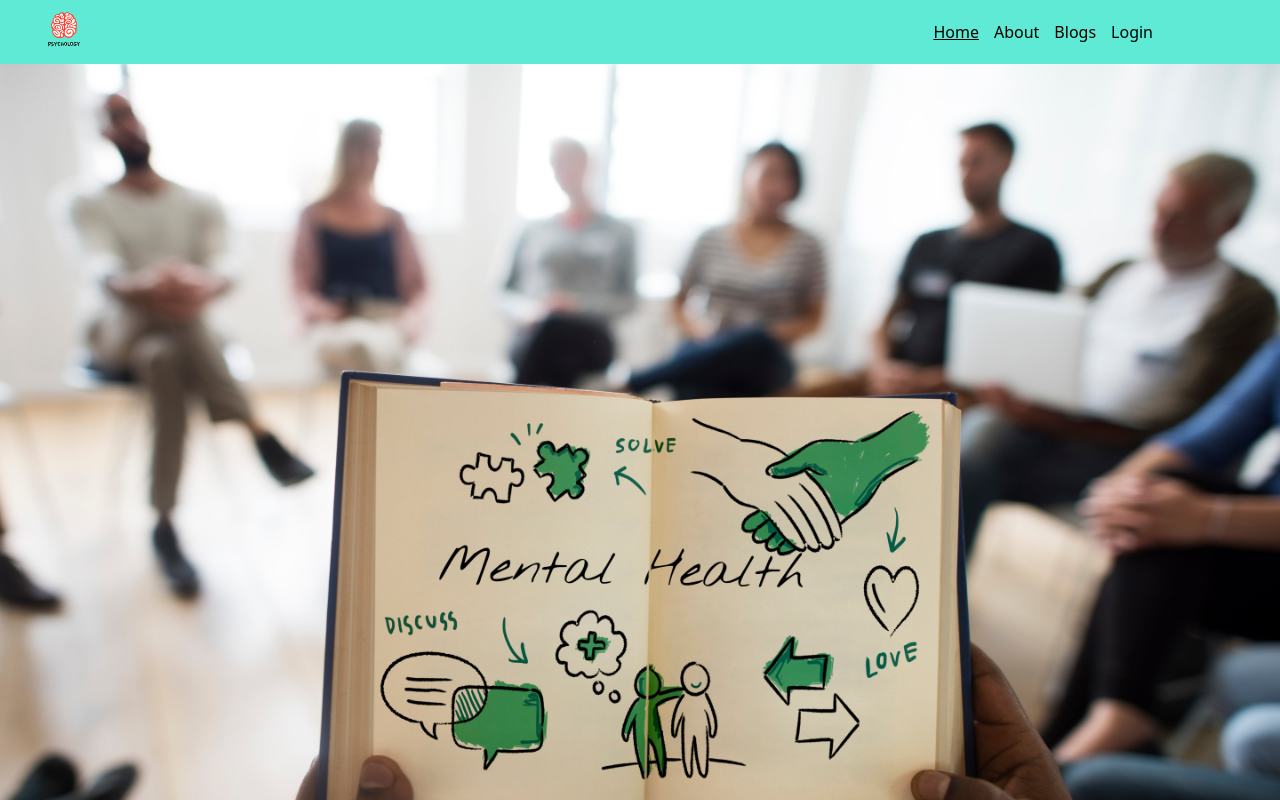
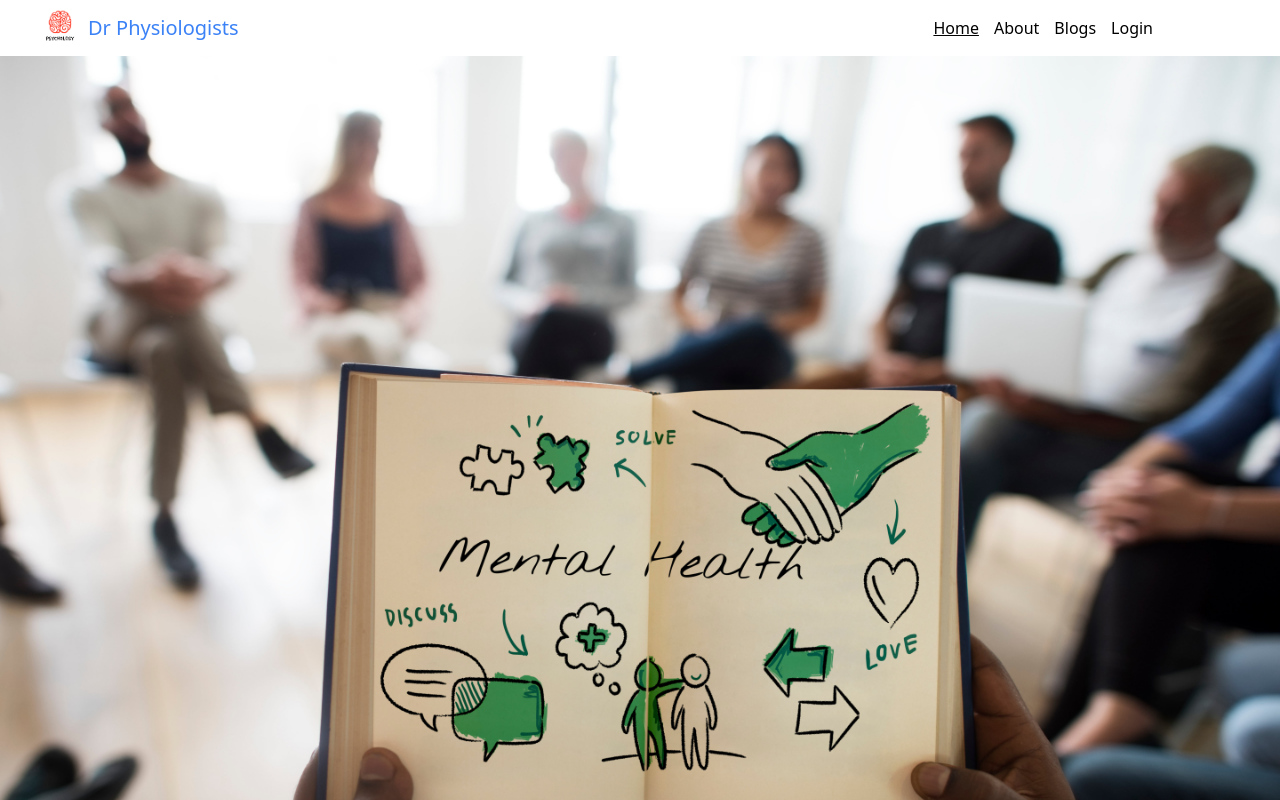
Before and after one commit to HasibAliOpu/Dr-Physiologists, a React (Create React App) app: page / in a window 1280 px wide. Shown: the top 800 px of the page. Built offline with nearby package versions, Linux system fonts and the light colour scheme; what tw-elements would draw is missing.

Commit message:
protect the firebase config

```diff
--- a/public/index.html
+++ b/public/index.html
@@ -2,7 +2,10 @@
 <html lang="en">
   <head>
     <meta charset="utf-8" />
-    <link rel="icon" href="%PUBLIC_URL%/favicon.ico" />
+    <link
+      rel="icon"
+      href="https://www.kindpng.com/picc/m/484-4842684_brain-power-png-image-vector-brain-icon-png.png"
+    />
     <meta name="viewport" content="width=device-width, initial-scale=1" />
     <meta name="theme-color" content="#000000" />
     <meta
@@ -24,7 +27,7 @@
       work correctly both with client-side routing and a non-root public URL.
       Learn how to configure a non-root public URL by running `npm run build`.
     -->
-    <title>React App</title>
+    <title>Dr Physiologists</title>
   </head>
   <body>
     <noscript>You need to enable JavaScript to run this app.</noscript>
--- a/src/Pages/Shared/Header/Header.js
+++ b/src/Pages/Shared/Header/Header.js
@@ -4,8 +4,12 @@ import Logo from "../../../images/icon/logo.png";
 const Header = () => {
   return (
     <div>
-      <div className="bg-teal-300 flex items-center justify-between px-8">
-        <img src={Logo} className="w-16 h-16" alt="" />
+      <div className=" flex items-center justify-between px-8">
+        <span className="flex items-center">
+          <img src={Logo} className="w-14 h-14" alt="" />
+          <h1 className="text-xl text-blue-500">Dr Physiologists</h1>
+        </span>
+
         <div className="flex font-medium mr-20">
           <CustomLink to="/">Home</CustomLink>
           <CustomLink to="/about">About</CustomLink>
--- /dev/null
+++ b/src/firebase.init.js
@@ -0,0 +1,20 @@
+// Import the functions you need from the SDKs you need
+import { initializeApp } from "firebase/app";
+import { getAuth } from "firebase/auth";
+// TODO: Add SDKs for Firebase products that you want to use
+// https://firebase.google.com/docs/web/setup#available-libraries
+
+// Your web app's Firebase configuration
+const firebaseConfig = {
+  apiKey: process.env.REACT_APP_apiKey,
+  authDomain: process.env.REACT_APP_authDomain,
+  projectId: process.env.REACT_APP_projectId,
+  storageBucket: process.env.REACT_APP_storageBucket,
+  messagingSenderId: process.env.REACT_APP_messagingSenderId,
+  appId: process.env.REACT_APP_appId,
+};
+
+// Initialize Firebase
+const app = initializeApp(firebaseConfig);
+const auth = getAuth(app);
+export default auth;
```
